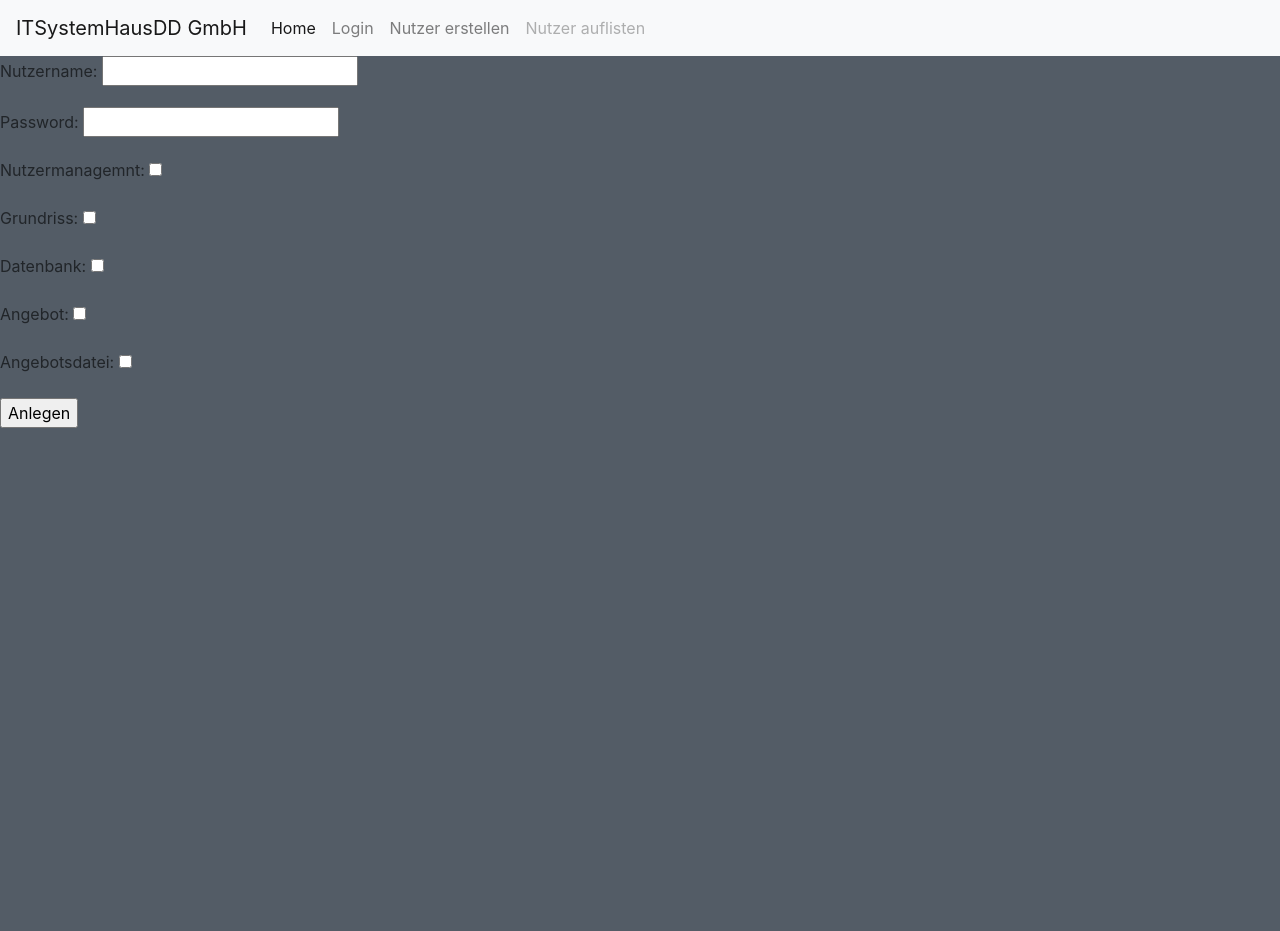
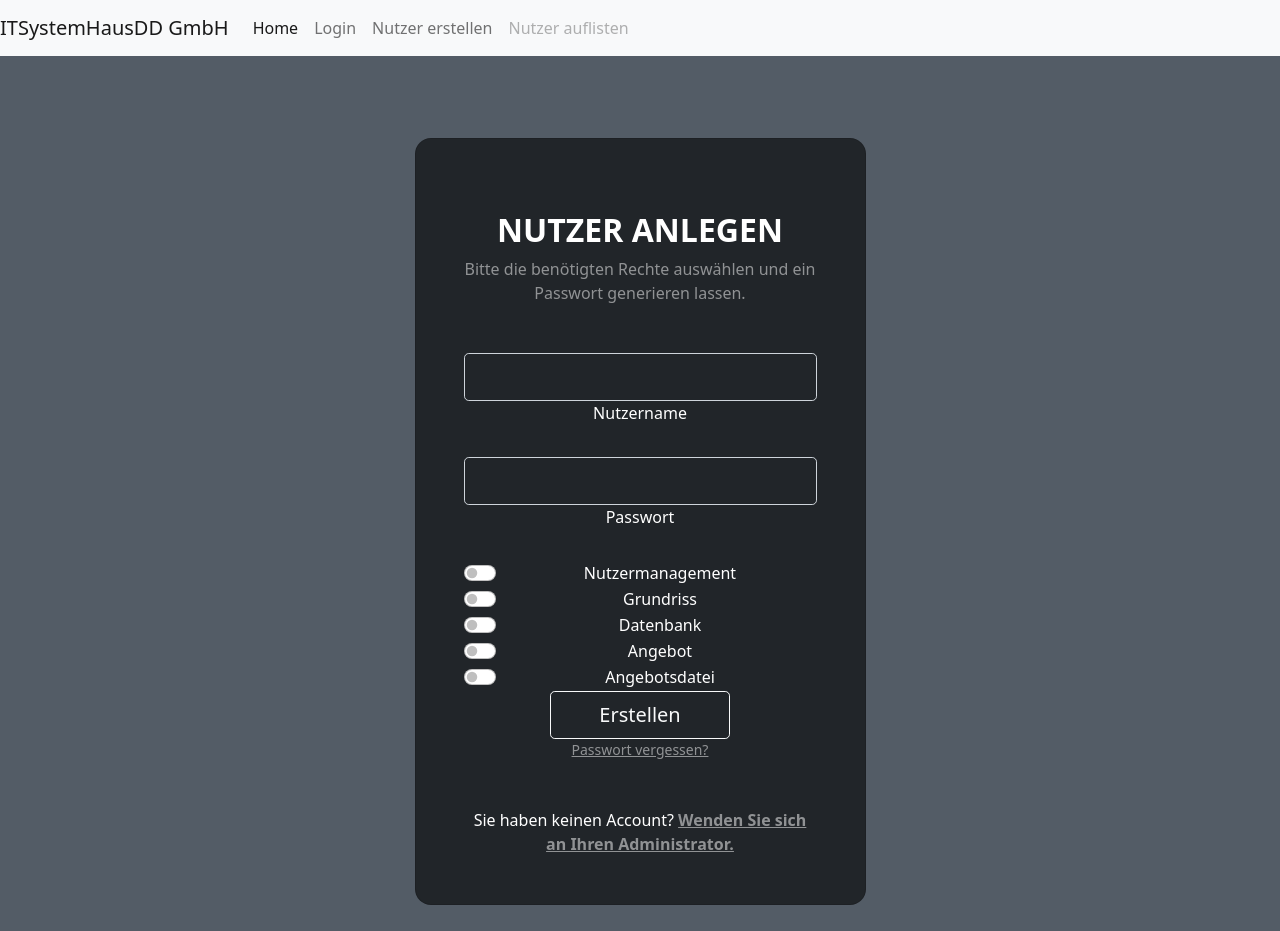
Before and after one commit to peterLERNSAX/softwaredd, a Django app: page /create-user/ in a window 1280 px wide. Run offline with Django 4.2, Linux system fonts and the light colour scheme.

Commit message:
Peter ist ein Hund

```diff
--- a/softwaredd/usermanagement/static/css/style.css
+++ b/softwaredd/usermanagement/static/css/style.css
@@ -1,3 +1,6 @@
-body {
+html, body {
     background-color: #535c66;
+    margin: 0;
+    height: 100%;
+    overflow: hidden
 }
--- a/softwaredd/usermanagement/templates/usermanagement/create_user.html
+++ b/softwaredd/usermanagement/templates/usermanagement/create_user.html
@@ -1,10 +1,72 @@
 {%extends "usermanagement/index.html"%}
 {%block content%}
-<form action="{%url 'create-user-view'%}" method="post">
-    {% csrf_token %}
-    {{form.as_p}}
-    <input type="submit" value="Anlegen">
-</form>
+
+<section class="vh-100 gradient-custom">
+    <div class="container py-5 h-100">
+      <div class="row d-flex justify-content-center align-items-center h-100">
+        <div class="col-12 col-md-8 col-lg-6 col-xl-5">
+          <div class="card bg-dark text-white" style="border-radius: 1rem;">
+            <div class="card-body p-5 text-center">
+
+              <div class="mb-md-5 mt-md-4">
+
+                <h2 class="fw-bold mb-2 text-uppercase">Nutzer Anlegen</h2>
+                <p class="text-white-50 mb-5">Bitte die benötigten Rechte auswählen und ein Passwort generieren lassen.</p>
+                <form action="{%url 'create-user-view'%}" method="post">
+                    {% csrf_token %}
+                    <div class="form-outline form-white bg-dark mb-4">
+                        <input type="text" name="username" maxlength="200" required="" class="form-control form-control-lg bg-dark" id="id_username">
+                        <label class="form-label" for="id_username">Nutzername</label>
+                    </div>
+
+                    <div class="form-outline form-white bg-dark mb-4">
+                        <input type="password" name="password" maxlength="64" minlength="4" required="" class="form-control bg-dark form-control-lg" id="id_password">
+                        <label class="form-label" for="id_password">Passwort</label>
+                    </div>
+
+                    <div class="form-check form-switch">
+                        <input type="checkbox" name="usermanagement_field" class="form-check-input" id="id_usermanagement_field">
+                        <label class="form-check-label" for="id_usermanagement_field">Nutzermanagement</label>
+                    </div>
+
+                    <div class="form-check form-switch">
+                        <input type="checkbox" name="layout_field" class="form-check-input" id="id_layout_field">
+                        <label class="form-check-label" for="id_layout_field">Grundriss</label>
+                    </div>
+
+                    <div class="form-check form-switch">
+                        <input type="checkbox" name="database_field" class="form-check-input" id="id_database_field">
+                        <label class="form-check-label" for="id_database_field">Datenbank</label>
+                    </div>
+
+                    <div class="form-check form-switch">
+                        <input type="checkbox" name="offer_field" class="form-check-input" id="id_offer_field">
+                        <label class="form-check-label" for="id_offer_field">Angebot</label>
+                    </div>
+
+                    <div class="form-check form-switch">
+                        <input type="checkbox" name="offer_file_field" class="form-check-input" id="id_offer_file_field">
+                        <label class="form-check-label" for="id_offer_file_field">Angebotsdatei</label>
+                    </div>
+
+                    <button class="btn btn-outline-light btn-lg px-5" type="submit">Erstellen</button>
+                </form>
+
+                <p class="small mb-5"><a class="text-white-50" href="#!">Passwort vergessen?</a></p>
+
+              </div>
+
+              <div>
+                <p class="mb-0">Sie haben keinen Account? <a href="#!" class="text-white-50 fw-bold">Wenden Sie sich an Ihren Administrator.</a>
+                </p>
+              </div>
+
+            </div>
+          </div>
+        </div>
+      </div>
+    </div>
+  </section>
 
 
 {%endblock%}
--- a/softwaredd/usermanagement/templates/usermanagement/index.html
+++ b/softwaredd/usermanagement/templates/usermanagement/index.html
@@ -5,7 +5,7 @@
     <meta charset="UTF-8">
     <meta http-equiv="X-UA-Compatible" content="IE=edge">
     <meta name="viewport" content="width=device-width, initial-scale=1.0">
-    <link rel="stylesheet" href="https://cdn.jsdelivr.net/npm/bootstrap@4.0.0/dist/css/bootstrap.min.css" integrity="sha384-Gn5384xqQ1aoWXA+058RXPxPg6fy4IWvTNh0E263XmFcJlSAwiGgFAW/dAiS6JXm" crossorigin="anonymous">
+    <link href="https://cdn.jsdelivr.net/npm/bootstrap@5.0.2/dist/css/bootstrap.min.css" rel="stylesheet" integrity="sha384-EVSTQN3/azprG1Anm3QDgpJLIm9Nao0Yz1ztcQTwFspd3yD65VohhpuuCOmLASjC" crossorigin="anonymous">
     <link rel="stylesheet" href="{% static 'css/style.css' %}">
     <title>Document</title>
 </head>
```
Also changed, not shown: softwaredd/usermanagement/templates/usermanagement/login.html (+4 -5 lines).
